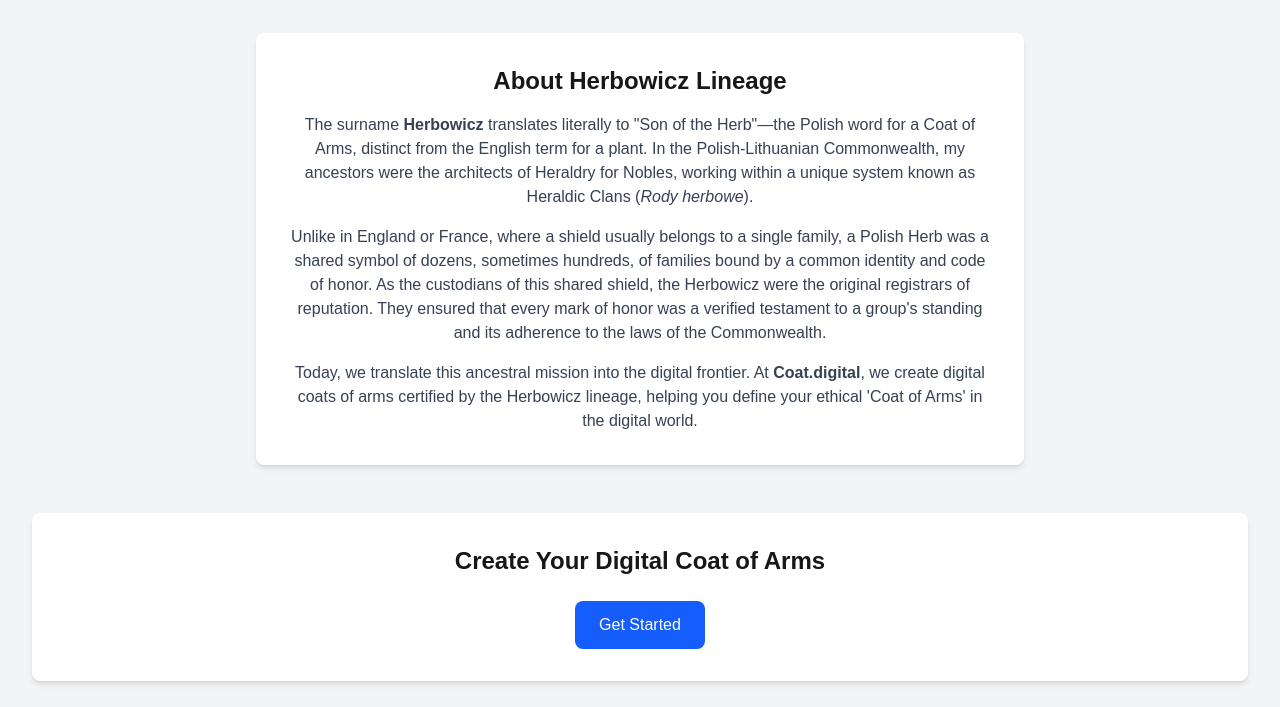
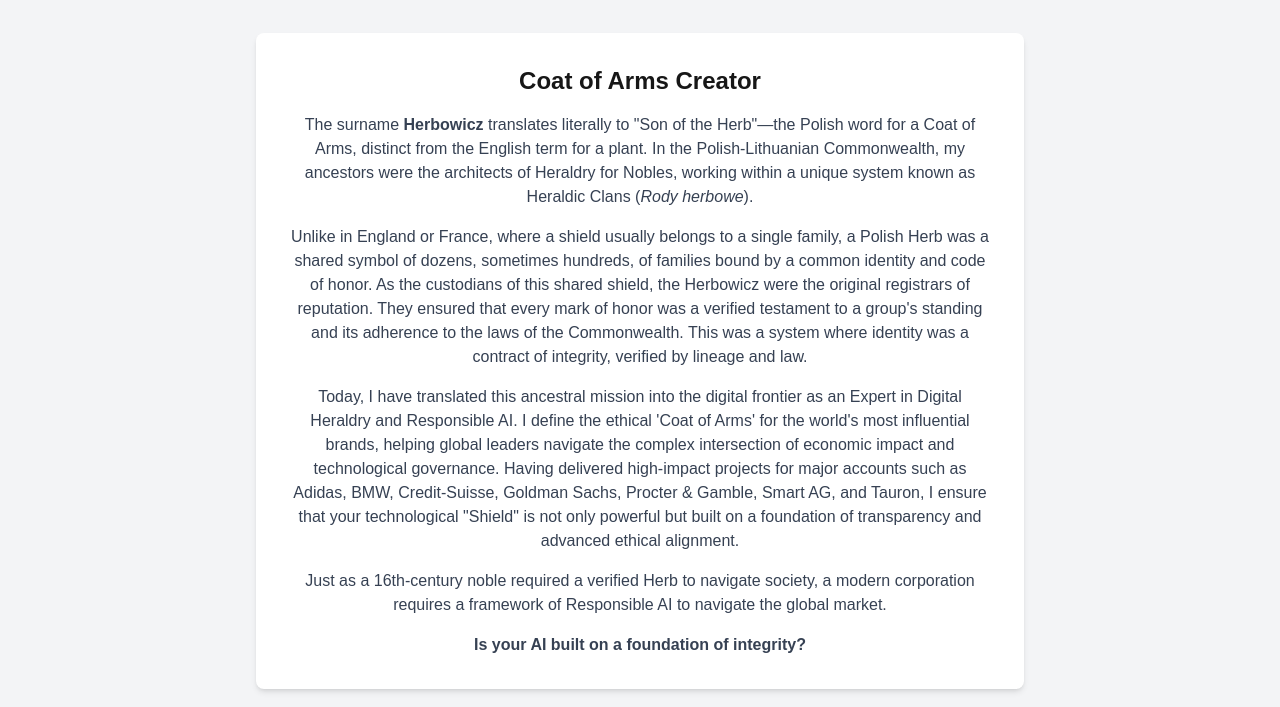
Before and after one commit to supa-guru/coat.digital, a Next.js app: page / in a window 1280 px wide. Shown: the part 195-902 px from the top of the page. Built offline with nearby package versions, Linux system fonts and the light colour scheme.

Commit message:
Fix logo issue by replacing SVG with PNG

```diff
--- a/src/app/page.tsx
+++ b/src/app/page.tsx
@@ -22,16 +22,22 @@ export default function Home() {
           <p className="text-xl text-gray-600 mb-8">Certified by Herbowicz lineage</p>
 
           <div className="max-w-3xl mx-auto bg-white p-8 rounded-lg shadow-md mb-12">
-            <h2 className="text-2xl font-semibold mb-4">About Herbowicz Lineage</h2>
+            <h2 className="text-2xl font-semibold mb-4">Coat of Arms Creator</h2>
             <div className="space-y-4 text-gray-700">
               <p>
                 The surname <strong>Herbowicz</strong> translates literally to "Son of the Herb"—the Polish word for a Coat of Arms, distinct from the English term for a plant. In the Polish-Lithuanian Commonwealth, my ancestors were the architects of Heraldry for Nobles, working within a unique system known as Heraldic Clans (<em>Rody herbowe</em>).
               </p>
               <p>
-                Unlike in England or France, where a shield usually belongs to a single family, a Polish Herb was a shared symbol of dozens, sometimes hundreds, of families bound by a common identity and code of honor. As the custodians of this shared shield, the Herbowicz were the original registrars of reputation. They ensured that every mark of honor was a verified testament to a group's standing and its adherence to the laws of the Commonwealth.
+                Unlike in England or France, where a shield usually belongs to a single family, a Polish Herb was a shared symbol of dozens, sometimes hundreds, of families bound by a common identity and code of honor. As the custodians of this shared shield, the Herbowicz were the original registrars of reputation. They ensured that every mark of honor was a verified testament to a group's standing and its adherence to the laws of the Commonwealth. This was a system where identity was a contract of integrity, verified by lineage and law.
               </p>
               <p>
-                Today, we translate this ancestral mission into the digital frontier. At <strong>Coat.digital</strong>, we create digital coats of arms certified by the Herbowicz lineage, helping you define your ethical 'Coat of Arms' in the digital world.
+                Today, I have translated this ancestral mission into the digital frontier as an Expert in Digital Heraldry and Responsible AI. I define the ethical 'Coat of Arms' for the world's most influential brands, helping global leaders navigate the complex intersection of economic impact and technological governance. Having delivered high-impact projects for major accounts such as Adidas, BMW, Credit-Suisse, Goldman Sachs, Procter & Gamble, Smart AG, and Tauron, I ensure that your technological "Shield" is not only powerful but built on a foundation of transparency and advanced ethical alignment.
+              </p>
+              <p>
+                Just as a 16th-century noble required a verified Herb to navigate society, a modern corporation requires a framework of Responsible AI to navigate the global market.
+              </p>
+              <p>
+                <strong>Is your AI built on a foundation of integrity?</strong>
               </p>
             </div>
           </div>
```
Also changed, not shown: public/logo.png (added), public/logo.svg (added).
